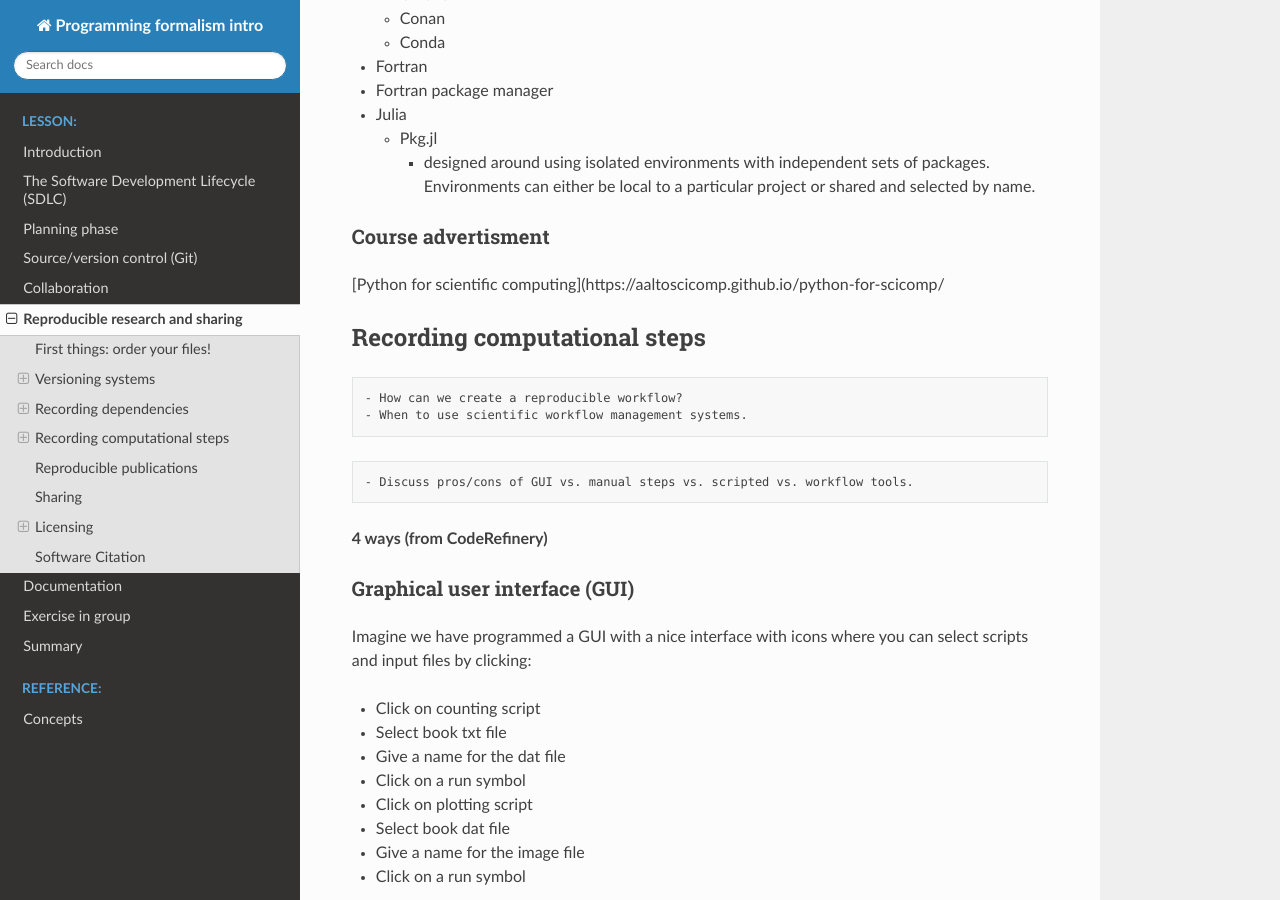
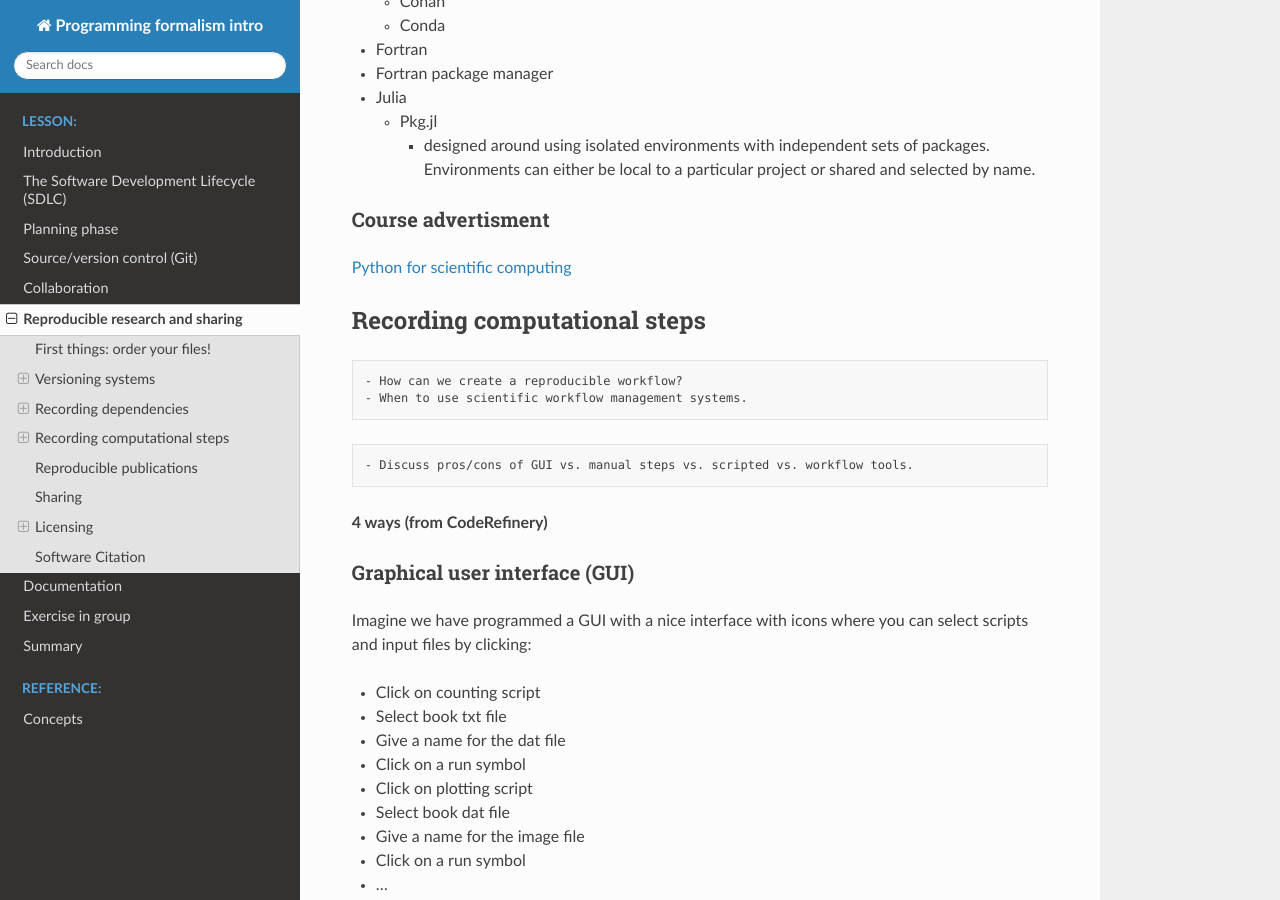
Before and after one commit to UPPMAX/programming_formalisms_intro, a Sphinx documentation site: the page built from doc/reproducible.md, in a window 1280 px wide and 900 px high, scrolled down 2888 px. Built offline with Sphinx 7.4.7 and the Read the Docs theme 2.0.0, drawn with Linux system fonts in a browser that asks for light colours; pages that are not in the unit, such as notebooks, are missing from menus; some of the changed text lies outside the part shown.

Commit message:
Update reproducible.md

````diff
--- a/doc/reproducible.md
+++ b/doc/reproducible.md
@@ -134,7 +133,7 @@
     -	designed around using isolated environments with independent sets of packages. Environments can either be local to a particular project or shared and selected by name.
 
 ### Course advertisment
-[Python for scientific computing](https://aaltoscicomp.github.io/python-for-scicomp/
+[Python for scientific computing](https://aaltoscicomp.github.io/python-for-scicomp/)
 
 
 ## Recording computational steps
@@ -281,8 +280,7 @@
 - Increasing the scale of science will make verification of any discovery more difficult
 - Low-quality science
 
-```{figure} img/turing-way/36-data-research-cycle.jpg
-:alt: Research comic
+```{figure} img/36-data-research-cycle.jpg
 :width: 100%
 ```
 
````
Also changed, not shown: other parts of doc/reproducible.md (+1 -2 lines).
